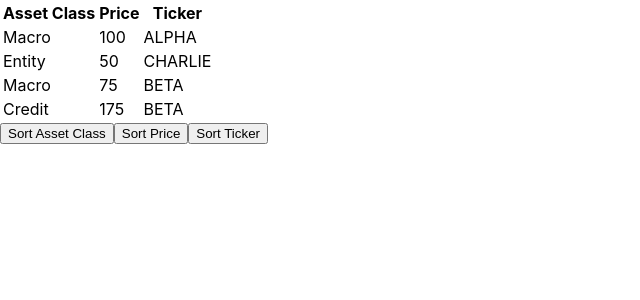
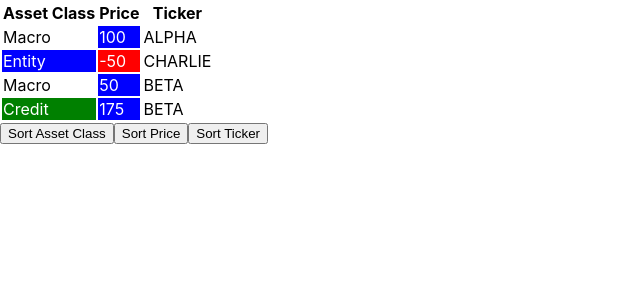
Before and after one commit to caitlin-hamilton/ReactFinanceTableApp, a React (Create React App) app in the folder frontend/: page / in a window 1280 px wide. Shown: the top 300 px of the page, without its empty margins (0-640 px from the left). Built offline with nearby package versions, Linux system fonts and the light colour scheme.

Commit message:
Styling table background colours implemented

```diff
--- a/frontend/src/App.css
+++ b/frontend/src/App.css
@@ -1,38 +1,23 @@
-.App {
-  text-align: center;
+.MacroAsset {
+  background-color:white;
 }
 
-.App-logo {
-  height: 40vmin;
-  pointer-events: none;
+.Entity {
+  background-color: #0000FF;
+  color: white
 }
 
-@media (prefers-reduced-motion: no-preference) {
-  .App-logo {
-    animation: App-logo-spin infinite 20s linear;
-  }
+.Credit {
+  background-color: green;
+  color: white
 }
 
-.App-header {
-  background-color: #282c34;
-  min-height: 100vh;
-  display: flex;
-  flex-direction: column;
-  align-items: center;
-  justify-content: center;
-  font-size: calc(10px + 2vmin);
-  color: white;
+.PositivePrice {
+  background-color: #0000FF;
+  color: white
 }
 
-.App-link {
-  color: #61dafb;
+.NegativePrice {
+  background-color: red;
+  color: white
 }
-
-@keyframes App-logo-spin {
-  from {
-    transform: rotate(0deg);
-  }
-  to {
-    transform: rotate(360deg);
-  }
-}
--- a/frontend/src/App.js
+++ b/frontend/src/App.js
@@ -3,7 +3,7 @@ import Table from './Table.js'
 
 function App() {
   return (
-    <div>< Table inputRows={[{price: 100, assetClass: 'Macro', ticker: 'ALPHA'}, {price: 50, assetClass: 'Entity', ticker: 'CHARLIE'}, {price: 75, assetClass: 'Macro', ticker: 'BETA'}, {price: 175, assetClass: 'Credit', ticker: 'BETA'}]}/></div>
+    <div>< Table inputRows={[{price: 100, assetClass: 'Macro', ticker: 'ALPHA'}, {price: -50, assetClass: 'Entity', ticker: 'CHARLIE'}, {price: 50, assetClass: 'Macro', ticker: 'BETA'}, {price: 175, assetClass: 'Credit', ticker: 'BETA'}]}/></div>
     );
 }
 
--- a/frontend/src/InputRow.js
+++ b/frontend/src/InputRow.js
@@ -1,12 +1,13 @@
 import React from 'react';
+import './App.css';
 
 export default class InputRow extends React.Component {
 
     render(){
         return(
             <tr>
-                <td>{this.props.assetClass}</td>
-                <td>{this.props.price}</td>
+                <td className={this.props.assetClass}>{this.props.assetClass}</td>
+                <td className= {this.props.price >=0 ? "PositivePrice" : "NegativePrice"}>{this.props.price}</td>
                 <td>{this.props.ticker}</td>
             </tr>
 
```
